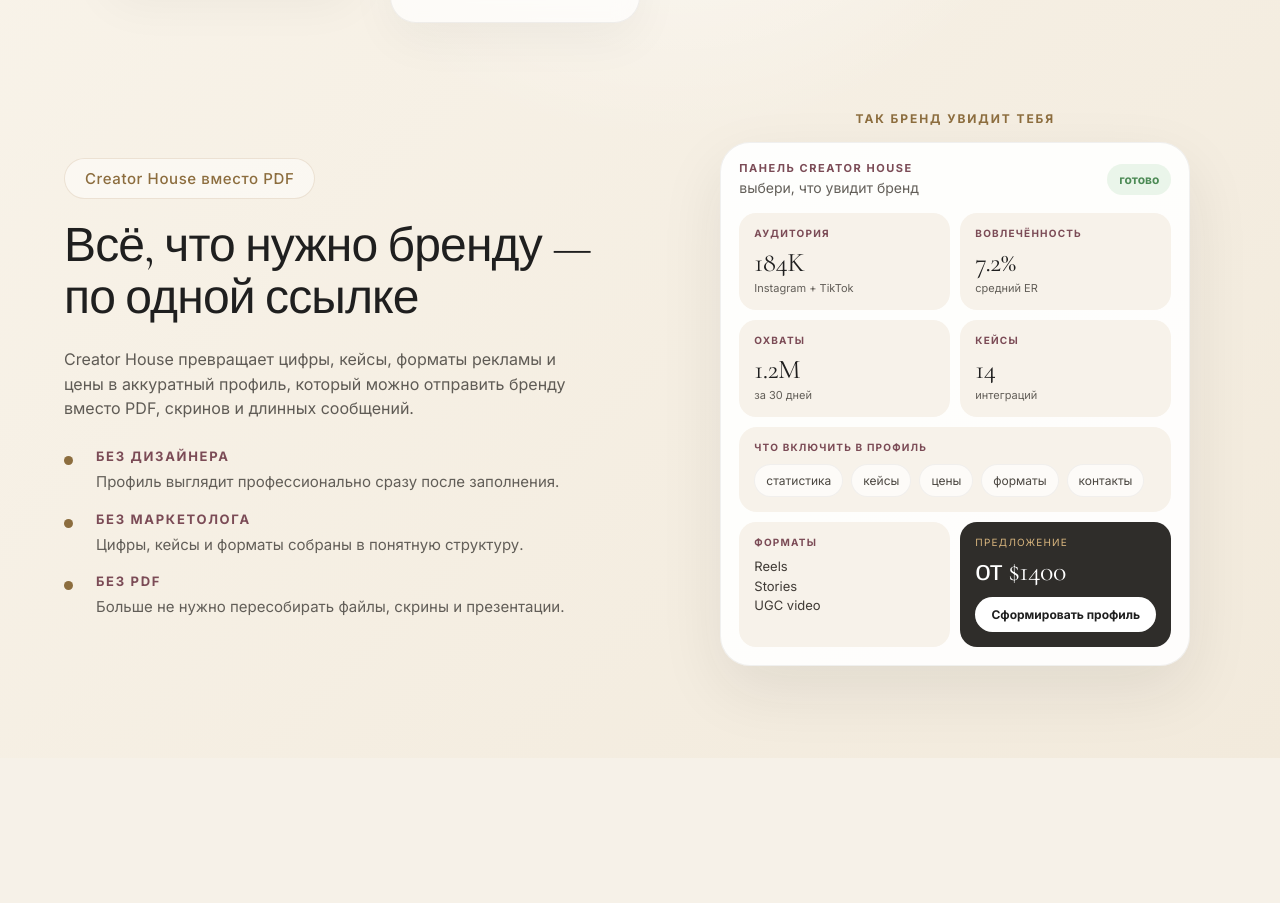
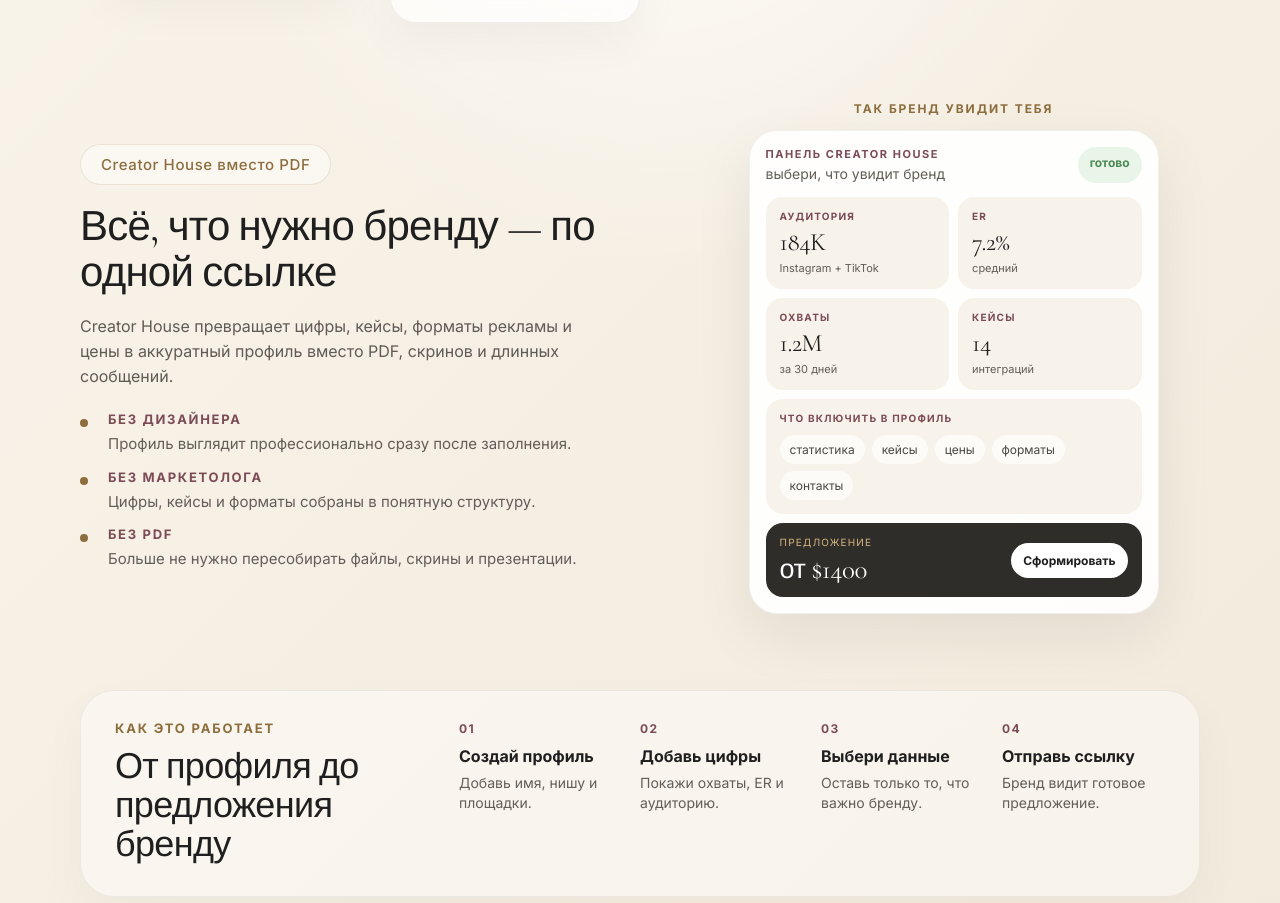
Before and after one commit to tsstish/creator-house, a Next.js app: page / in a window 1280 px wide. Shown: the part 1057-1960 px from the top of the page. Before the commit the page ends 1815 px from the top, so only its background shows below. Built offline with nearby package versions, Linux system fonts and the light colour scheme.

Commit message:
Update page.tsx

```diff
--- a/app/page.tsx
+++ b/app/page.tsx
@@ -218,14 +218,14 @@
 
         {/* SHOWCASE SECTION */}
 
-<section style={{ padding: "42px 0 68px" }}>
+<section style={{ padding: "32px 0 52px" }}>
   <div
     style={{
-      maxWidth: 1160,
+      maxWidth: 1120,
       margin: "0 auto",
       display: "grid",
-      gridTemplateColumns: "minmax(420px, 0.95fr) minmax(420px, 0.85fr)",
-      gap: 48,
+      gridTemplateColumns: "minmax(420px, 0.95fr) minmax(400px, 0.8fr)",
+      gap: 42,
       alignItems: "center",
     }}
   >
@@ -241,7 +241,7 @@
           fontSize: 15,
           fontWeight: 500,
           letterSpacing: ".04em",
-          marginBottom: 22,
+          marginBottom: 20,
         }}
       >
         Creator House вместо PDF
@@ -250,11 +250,11 @@
       <h2
         className="display"
         style={{
-          fontSize: 48,
+          fontSize: 42,
           lineHeight: 1.08,
           letterSpacing: "-0.018em",
-          maxWidth: 560,
-          margin: "0 0 22px",
+          maxWidth: 540,
+          margin: "0 0 18px",
         }}
       >
         Всё, что нужно бренду — по одной ссылке
@@ -265,15 +265,15 @@
           fontSize: 16,
           lineHeight: 1.55,
           color: "#5F5B55",
-          maxWidth: 510,
-          margin: "0 0 28px",
+          maxWidth: 500,
+          margin: "0 0 24px",
         }}
       >
         Creator House превращает цифры, кейсы, форматы рекламы и цены в аккуратный
-        профиль, который можно отправить бренду вместо PDF, скринов и длинных сообщений.
+        профиль вместо PDF, скринов и длинных сообщений.
       </p>
 
-      <div style={{ display: "grid", gap: 18, maxWidth: 520 }}>
+      <div style={{ display: "grid", gap: 14, maxWidth: 500 }}>
         {[
           ["Без дизайнера", "Профиль выглядит профессионально сразу после заполнения."],
           ["Без маркетолога", "Цифры, кейсы и форматы собраны в понятную структуру."],
@@ -283,15 +283,15 @@
             key={title}
             style={{
               display: "grid",
-              gridTemplateColumns: "18px 1fr",
-              gap: 14,
+              gridTemplateColumns: "16px 1fr",
+              gap: 12,
               alignItems: "start",
             }}
           >
             <span
               style={{
-                width: 9,
-                height: 9,
+                width: 8,
+                height: 8,
                 borderRadius: 99,
                 background: "#8C6D3E",
                 marginTop: 7,
@@ -306,19 +306,13 @@
                   textTransform: "uppercase",
                   color: "#7B4B56",
                   fontWeight: 700,
-                  marginBottom: 6,
+                  marginBottom: 5,
                 }}
               >
                 {title}
               </div>
 
-              <div
-                style={{
-                  fontSize: 15,
-                  lineHeight: 1.5,
-                  color: "#625E58",
-                }}
-              >
+              <div style={{ fontSize: 15, lineHeight: 1.5, color: "#625E58" }}>
                 {text}
               </div>
             </div>
@@ -335,7 +329,7 @@
           textTransform: "uppercase",
           color: "#8C6D3E",
           fontWeight: 700,
-          marginBottom: 16,
+          marginBottom: 14,
           textAlign: "center",
         }}
       >
@@ -344,35 +338,19 @@
 
       <div
         style={{
-          width: 470,
+          width: 410,
           maxWidth: "100%",
           margin: "0 auto",
-          borderRadius: 30,
+          borderRadius: 28,
           background: "rgba(255,255,255,.9)",
           border: "1px solid rgba(31,31,31,.06)",
-          boxShadow: "0 24px 64px rgba(31,31,31,.085)",
-          padding: 18,
+          boxShadow: "0 22px 58px rgba(31,31,31,.08)",
+          padding: 16,
         }}
       >
-        <div
-          style={{
-            display: "flex",
-            justifyContent: "space-between",
-            alignItems: "center",
-            marginBottom: 16,
-          }}
-        >
+        <div style={{ display: "flex", justifyContent: "space-between", marginBottom: 14 }}>
           <div>
-            <div
-              style={{
-                fontSize: 11,
-                letterSpacing: ".14em",
-                textTransform: "uppercase",
-                color: "#7B4B56",
-                fontWeight: 700,
-                marginBottom: 5,
-              }}
-            >
+            <div style={{ fontSize: 11, letterSpacing: ".14em", textTransform: "uppercase", color: "#7B4B56", fontWeight: 700, marginBottom: 5 }}>
               Панель Creator House
             </div>
             <div style={{ fontSize: 14, color: "#625E58" }}>
@@ -380,180 +358,160 @@
             </div>
           </div>
 
-          <div
-            style={{
-              padding: "8px 12px",
-              borderRadius: 999,
-              background: "rgba(115,191,120,.14)",
-              color: "#4C8A55",
-              fontSize: 12,
-              fontWeight: 700,
-            }}
-          >
+          <div style={{ padding: "8px 12px", borderRadius: 999, background: "rgba(115,191,120,.14)", color: "#4C8A55", fontSize: 12, fontWeight: 700 }}>
             готово
           </div>
         </div>
 
-        <div
-          style={{
-            display: "grid",
-            gridTemplateColumns: "1fr 1fr",
-            gap: 10,
-            marginBottom: 10,
-          }}
-        >
+        <div style={{ display: "grid", gridTemplateColumns: "1fr 1fr", gap: 9, marginBottom: 9 }}>
           {[
             ["Аудитория", "184K", "Instagram + TikTok"],
-            ["Вовлечённость", "7.2%", "средний ER"],
+            ["ER", "7.2%", "средний"],
             ["Охваты", "1.2M", "за 30 дней"],
             ["Кейсы", "14", "интеграций"],
           ].map(([label, value, note]) => (
-            <div
-              key={label}
-              style={{
-                background: "#f7f2ea",
-                borderRadius: 17,
-                padding: 15,
-              }}
-            >
-              <div
-                style={{
-                  fontSize: 10,
-                  letterSpacing: ".12em",
-                  textTransform: "uppercase",
-                  color: "#7B4B56",
-                  fontWeight: 700,
-                  marginBottom: 9,
-                }}
-              >
+            <div key={label} style={{ background: "#f7f2ea", borderRadius: 16, padding: 14 }}>
+              <div style={{ fontSize: 10, letterSpacing: ".12em", textTransform: "uppercase", color: "#7B4B56", fontWeight: 700, marginBottom: 8 }}>
                 {label}
               </div>
-
-              <div className="display" style={{ fontSize: 27, lineHeight: 1, marginBottom: 5 }}>
+              <div className="display" style={{ fontSize: 25, lineHeight: 1, marginBottom: 5 }}>
                 {value}
               </div>
-
               <div style={{ fontSize: 11, color: "#625E58" }}>{note}</div>
             </div>
           ))}
         </div>
 
-        <div
-          style={{
-            background: "#f7f2ea",
-            borderRadius: 18,
-            padding: 15,
-            marginBottom: 10,
-          }}
-        >
-          <div
-            style={{
-              fontSize: 10,
-              letterSpacing: ".12em",
-              textTransform: "uppercase",
-              color: "#7B4B56",
-              fontWeight: 700,
-              marginBottom: 10,
-            }}
-          >
+        <div style={{ background: "#f7f2ea", borderRadius: 17, padding: 14, marginBottom: 9 }}>
+          <div style={{ fontSize: 10, letterSpacing: ".12em", textTransform: "uppercase", color: "#7B4B56", fontWeight: 700, marginBottom: 10 }}>
             Что включить в профиль
           </div>
 
-          <div style={{ display: "flex", flexWrap: "wrap", gap: 8 }}>
+          <div style={{ display: "flex", flexWrap: "wrap", gap: 7 }}>
             {["статистика", "кейсы", "цены", "форматы", "контакты"].map((item) => (
-              <span
-                key={item}
-                style={{
-                  padding: "8px 11px",
-                  borderRadius: 999,
-                  background: "rgba(255,255,255,.68)",
-                  border: "1px solid rgba(31,31,31,.05)",
-                  fontSize: 12,
-                  color: "#4B4741",
-                }}
-              >
+              <span key={item} style={{ padding: "7px 10px", borderRadius: 999, background: "rgba(255,255,255,.68)", fontSize: 12, color: "#4B4741" }}>
                 {item}
               </span>
             ))}
           </div>
         </div>
 
+        <div style={{ background: "#2F2D2A", borderRadius: 17, padding: 14, color: "white", display: "flex", alignItems: "center", justifyContent: "space-between", gap: 12 }}>
+          <div>
+            <div style={{ fontSize: 10, letterSpacing: ".12em", textTransform: "uppercase", color: "#D7B47D", marginBottom: 7 }}>
+              предложение
+            </div>
+            <div className="display" style={{ fontSize: 27, lineHeight: 1 }}>
+              от $1400
+            </div>
+          </div>
+
+          <button style={{ border: "none", background: "white", color: "#1F1F1F", borderRadius: 999, padding: "10px 12px", fontSize: 12, fontWeight: 650 }}>
+            Сформировать
+          </button>
+        </div>
+      </div>
+    </div>
+  </div>
+</section>
+
+{/* HOW IT WORKS SECTION */}
+
+<section style={{ padding: "24px 0 54px" }}>
   <div
     style={{
-            display: "grid",
-            gridTemplateColumns: "1fr 1fr",
-            gap: 10,
+      maxWidth: 1120,
+      margin: "0 auto",
+      padding: "30px 34px",
+      borderRadius: 34,
+      background: "rgba(255,255,255,.42)",
+      border: "1px solid rgba(31,31,31,.06)",
+      boxShadow: "0 18px 48px rgba(31,31,31,.035)",
     }}
   >
     <div
       style={{
-              background: "#f7f2ea",
-              borderRadius: 17,
-              padding: 15,
+        display: "flex",
+        justifyContent: "space-between",
+        gap: 34,
+        alignItems: "flex-start",
       }}
     >
+      <div style={{ maxWidth: 310 }}>
         <div
           style={{
-                fontSize: 10,
-                letterSpacing: ".12em",
+            color: "#8C6D3E",
+            fontSize: 13,
+            fontWeight: 700,
+            letterSpacing: ".14em",
             textTransform: "uppercase",
-                color: "#7B4B56",
-                fontWeight: 700,
-                marginBottom: 9,
+            marginBottom: 12,
           }}
         >
-              Форматы
+          Как это работает
         </div>
 
-            <div style={{ fontSize: 13, lineHeight: 1.5, color: "#3F3A35" }}>
-              Reels
-              <br />
-              Stories
-              <br />
-              UGC video
-            </div>
+        <h2
+          className="display"
+          style={{
+            fontSize: 36,
+            lineHeight: 1.08,
+            margin: 0,
+          }}
+        >
+          От профиля до предложения бренду
+        </h2>
       </div>
 
       <div
         style={{
-              background: "#2F2D2A",
-              borderRadius: 17,
-              padding: 15,
-              color: "white",
+          display: "grid",
+          gridTemplateColumns: "repeat(4, minmax(130px, 1fr))",
+          gap: 18,
+          flex: 1,
         }}
       >
+        {[
+          ["01", "Создай профиль", "Добавь имя, нишу и площадки."],
+          ["02", "Добавь цифры", "Покажи охваты, ER и аудиторию."],
+          ["03", "Выбери данные", "Оставь только то, что важно бренду."],
+          ["04", "Отправь ссылку", "Бренд видит готовое предложение."],
+        ].map(([num, title, text]) => (
+          <div key={num}>
             <div
               style={{
-                fontSize: 10,
+                fontSize: 12,
+                color: "#7B4B56",
+                fontWeight: 700,
                 letterSpacing: ".12em",
-                textTransform: "uppercase",
-                color: "#D7B47D",
-                marginBottom: 9,
+                marginBottom: 10,
               }}
             >
-              предложение
+              {num}
             </div>
 
-            <div className="display" style={{ fontSize: 28, lineHeight: 1, marginBottom: 11 }}>
-              от $1400
+            <div
+              style={{
+                fontSize: 16,
+                fontWeight: 650,
+                marginBottom: 8,
+                color: "#1F1F1F",
+              }}
+            >
+              {title}
             </div>
 
-            <button
+            <div
               style={{
-                border: "none",
-                background: "white",
-                color: "#1F1F1F",
-                borderRadius: 999,
-                padding: "10px 12px",
-                fontSize: 12,
-                fontWeight: 650,
-                width: "100%",
+                fontSize: 14,
+                lineHeight: 1.45,
+                color: "#625E58",
               }}
             >
-              Сформировать профиль
-            </button>
+              {text}
             </div>
           </div>
+        ))}
       </div>
     </div>
   </div>
```
Lines whose indentation alone changed are shown as unchanged.
